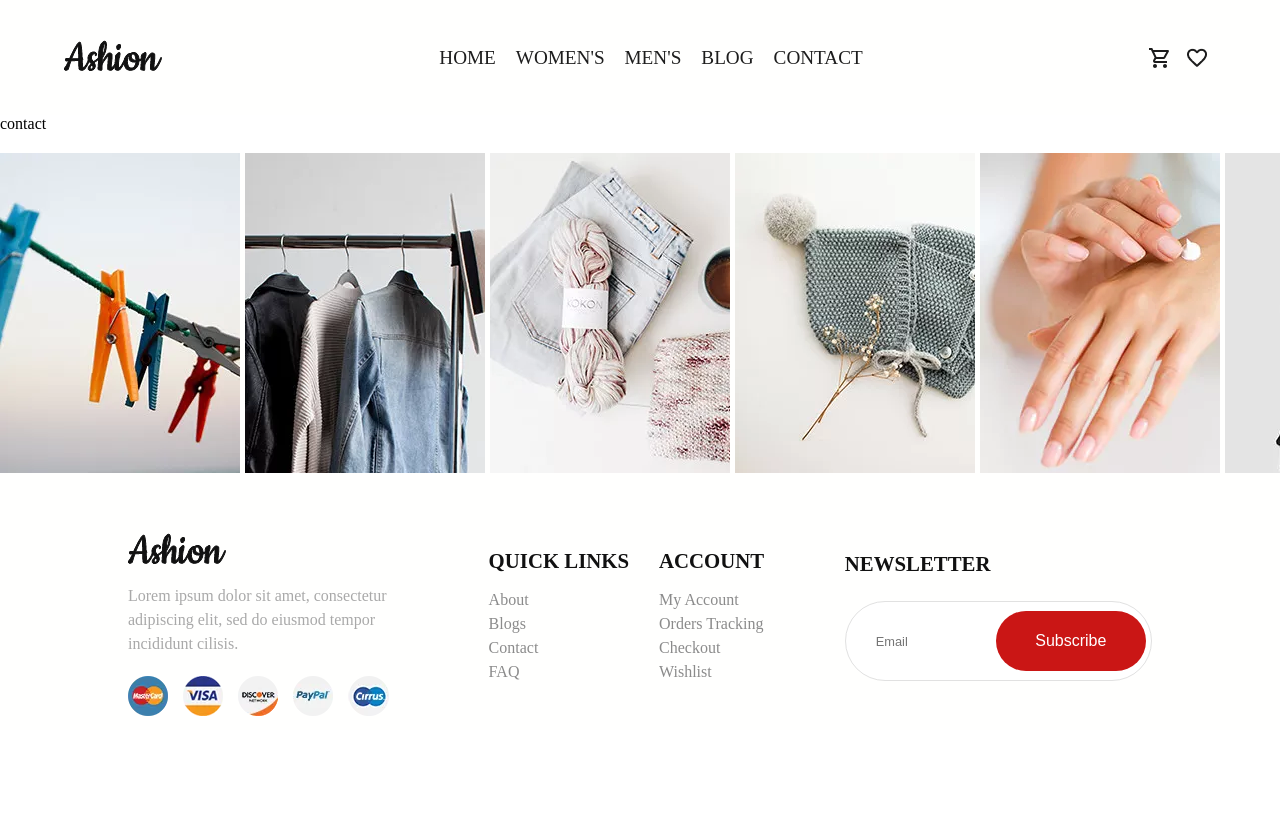
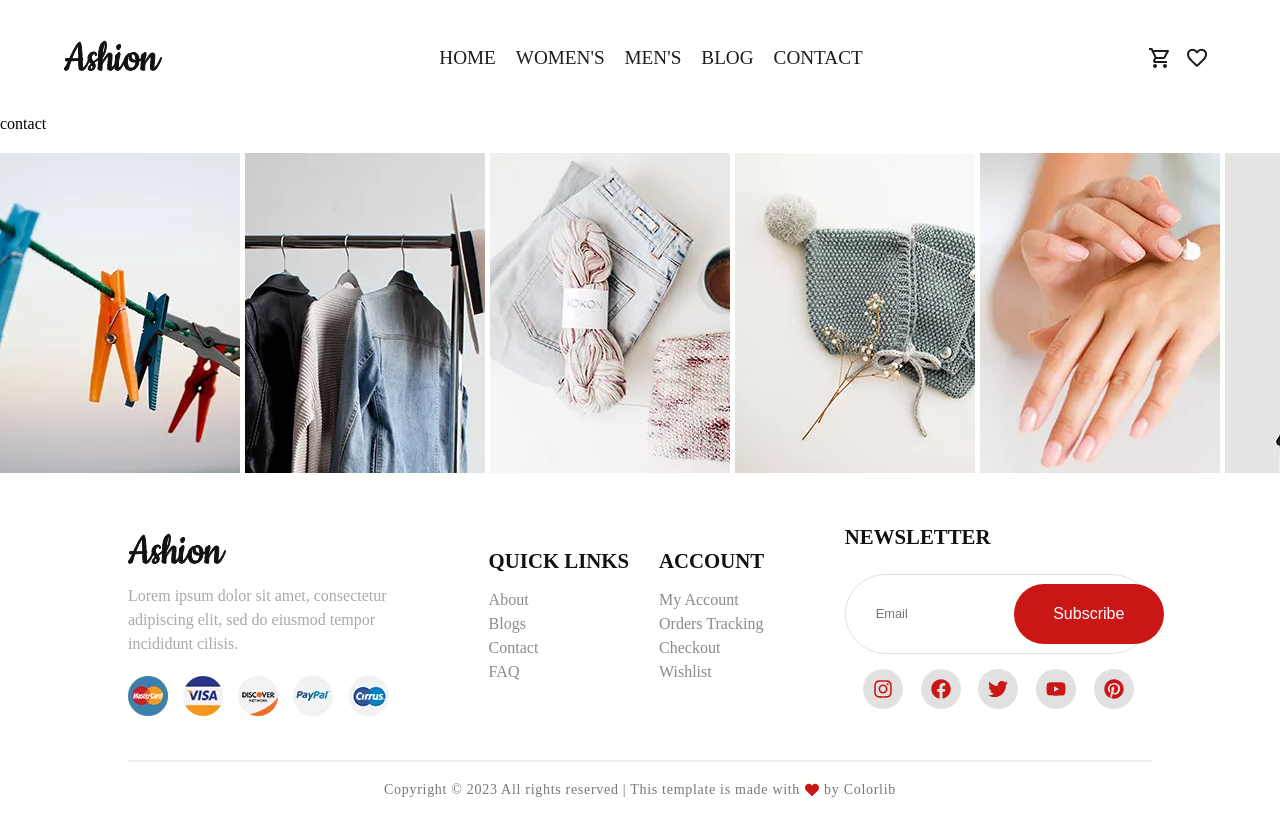
Before and after one commit to TeaChareqishvili/Fashion, a React (Create React App) app: page /contact in a window 1280 px wide. Before the commit the page ends 800 px from the top, so only its background shows below. Built offline with nearby package versions, Linux system fonts and the light colour scheme.

Commit message:
footer done

```diff
--- a/src/components/footer/Footer.jsx
+++ b/src/components/footer/Footer.jsx
@@ -1,9 +1,10 @@
 import { Swiper, SwiperSlide } from "swiper/react";
 import "swiper/css";
-import { footerSlide, pay } from "./footerData";
+import { footerSlide, pay, social } from "./footerData";
 import "./FooterStyles.scss";
 import { FaInstagram } from "react-icons/fa";
 import fashion from "../../assets/logo.png";
+import { FaHeart } from "react-icons/fa";
 
 const Footer = () => {
   return (
@@ -21,12 +22,15 @@ const Footer = () => {
       </Swiper>
       <div className="footer-container">
         <div className="fashion">
-          <img src={fashion} alt="logo"/>
-          <p>Lorem ipsum dolor sit amet, consectetur adipiscing elit, sed do eiusmod tempor incididunt cilisis.</p>
+          <img src={fashion} alt="logo" />
+          <p>
+            Lorem ipsum dolor sit amet, consectetur adipiscing elit, sed do
+            eiusmod tempor incididunt cilisis.
+          </p>
           <div className="pay-icons">
-          {pay.map((item,id)=>(
-            <div key={id} >
-                <img src={item.image} alt="pay-icon"/>
+            {pay.map((item, id) => (
+              <div key={id}>
+                <img src={item.image} alt="pay-icon" />
               </div>
             ))}
           </div>
@@ -52,12 +56,35 @@ const Footer = () => {
           </div>
         </div>
         <div className="subscribe">
-
           <h3>NEWSLETTER</h3>
-                <input className="input" type="email" placeholder="Email"/>
-
+          <div className="form">
+            <input className="input" type="email" placeholder="Email" />
             <button className="sub-btn">Subscribe</button>
           </div>
+          <div className="soc-icons">
+            {social.map((item, id) => (
+              <div key={id}>
+                <a href={item.link} target="_blank" rel="noreferrer">
+                  {item.soc}
+                </a>
+              </div>
+            ))}
+          </div>
+        </div>
+      </div>
+      <div className="copyright">
+        <div className="border"></div>
+        <p>
+          Copyright © 2023 All rights reserved | This template is made with{" "}
+          <FaHeart
+            style={{
+              color: "#ca1615",
+              marginLeft: "5px",
+              marginRight: "5px",
+            }}
+          />{" "}
+          by Colorlib{" "}
+        </p>
       </div>
     </div>
   );
--- a/src/components/footer/FooterStyles.scss
+++ b/src/components/footer/FooterStyles.scss
@@ -1,6 +1,6 @@
 .footer-wrapper{
     width:100%;
-   margin-top:20px;
+   margin:20px 0 40px 0;
    background-color: #fffffe;
 
     .footer-slider{
@@ -134,6 +134,9 @@
                     font-weight:bold;
              }
 
+             .form{
+             position:relative;
+
                 input{
                     margin-top:10px;
                     padding:20px 5px 20px 30px;
@@ -145,10 +148,11 @@
                     height:80px;
                     outline: none;
                 }
+
                 .sub-btn{
                     position: absolute;
-                bottom:8%;
-                right:2%;
+                    top:23%;
+                    left:55%;
                     border-radius:40px;
                     height:60px;
                     border:none;
@@ -160,9 +164,54 @@
                     background-color: #ca1615;
                     color:#ffffff;
                 }
+
                 .sub-btn:hover{
                     background-color: #850b0b;
                 }
              }
+               .soc-icons{
+                display: flex;
+                margin-top:15px;
+                align-items: center;
+                justify-content: space-evenly;
+
+                div{
+
+                    a{
+                       background-color: #e1e1e1;
+                       padding:10px;
+                       border-radius:50%;
+                       display: flex;
+                       align-items: center;
+                       cursor: pointer;
+                       color:#ca1615;
                     }
                 }
+               }
+             }
+
+        }
+        .copyright{
+            width:80%;
+            margin:auto;
+            display: flex;
+            flex-direction: column;
+            align-items: center;
+
+            .border{
+                background-color: #f0f0f0;
+                width:100%;
+                height:2px;
+                border-radius:5px;
+                margin-bottom:20px;
+            }
+            p{
+                color:#777777;
+                font-size:14px;
+                letter-spacing:0.7px;
+                text-align: center;
+                display: flex;
+                align-items: center;
+            }
+         }
+}
--- a/src/components/footer/footerData.js
+++ b/src/components/footer/footerData.js
@@ -10,6 +10,12 @@ import visa from "../../assets/visa.webp";
 import discover from "../../assets/disocver.webp";
 import paypal from "../../assets/paypal.webp";
 import cirrus from "../../assets/cirrus.webp";
+
+import { FaInstagram } from "react-icons/fa";
+import { FaFacebook } from "react-icons/fa";
+import { FaYoutube } from "react-icons/fa";
+import { FaTwitter } from "react-icons/fa";
+import { FaPinterest } from "react-icons/fa";
 
 const footerSlide =[
     {
@@ -65,3 +71,28 @@ const pay = [
 ];
 
 export {pay}
+
+const social = [
+    {
+        soc:<FaInstagram style={{ width: '20px', height: '20px' }} />,
+        link: 'https://www.instagram.com'
+    },
+    {
+        soc:<FaFacebook style={{ width: '20px', height: '20px' }}/>,
+        link:'https://www.facebook.com'
+    },
+    {
+        soc:<FaTwitter style={{ width: '20px', height: '20px' }}/>,
+        link:'https://www.twitter.com',
+    },
+    {
+        soc:<FaYoutube style={{ width: '20px', height: '20px' }}/>,
+        link:'https://www.youtube.com'
+    },
+    {
+        soc:<FaPinterest style={{ width: '20px', height: '20px' }}/>,
+        link:'https://www.pinterest.com'
+    }
+]
+
+export {social}
--- a/src/index.css
+++ b/src/index.css
@@ -3,6 +3,7 @@
     margin:0;
     box-sizing: border-box;
     list-style: none;
+
 }
 
 body, .App {
```
Lines whose indentation alone changed are shown as unchanged.
